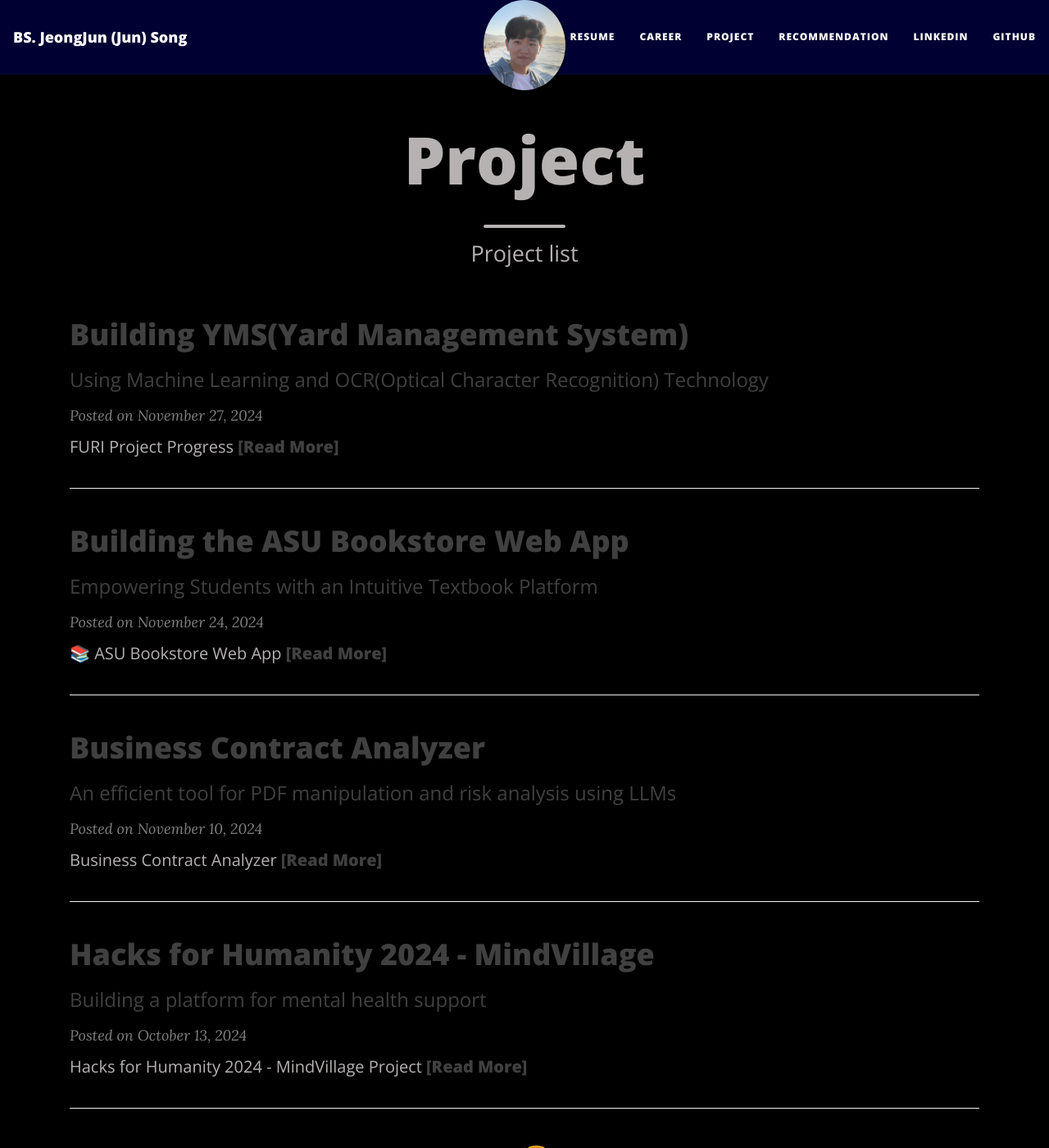
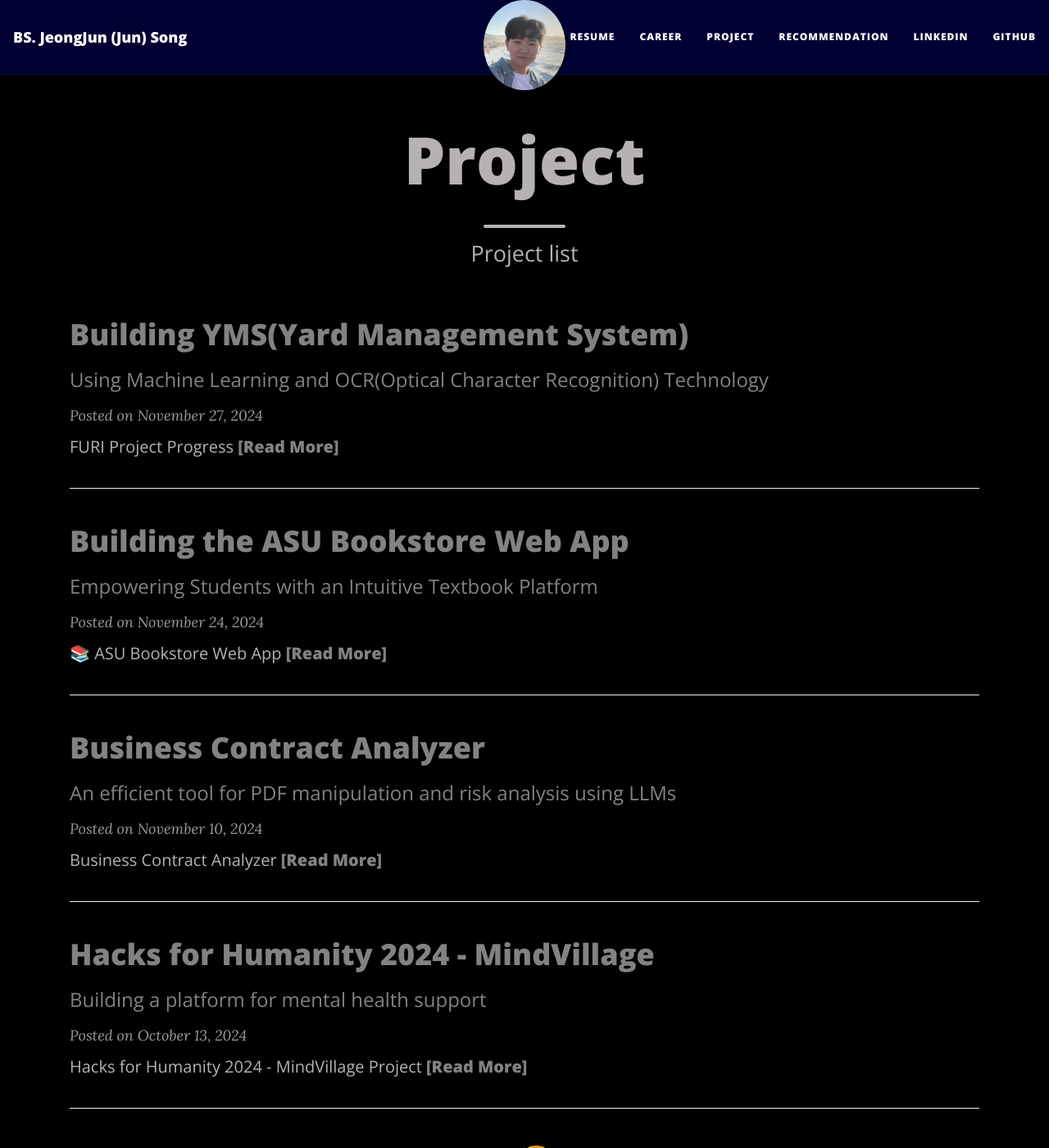
Before and after one commit to songjeongjun320/songjeongjun320.github.io, a Jekyll site: the page built from project/index.html, in a window 1280 px wide and 1400 px high. Shown: the whole window at 82% size. Built offline with Jekyll 4.4.1, drawn with Linux system fonts in a browser that asks for light colours; nearby versions of some CDN libraries.

Commit message:
post color

```diff
--- a/assets/css/main.css
+++ b/assets/css/main.css
@@ -447,7 +447,7 @@
 
 .post-preview a {
   text-decoration: none;
-  color: #404040;
+  color: #848181;
 }
 
 .post-preview a:focus,
@@ -467,7 +467,7 @@
 }
 .post-preview .post-meta,
 .post-heading .post-meta {
-  color: #808080;
+  color: #9e9a9a;
   font-size: 1.125rem;
   font-style: italic;
   margin: 0 0 0.625rem;
```
